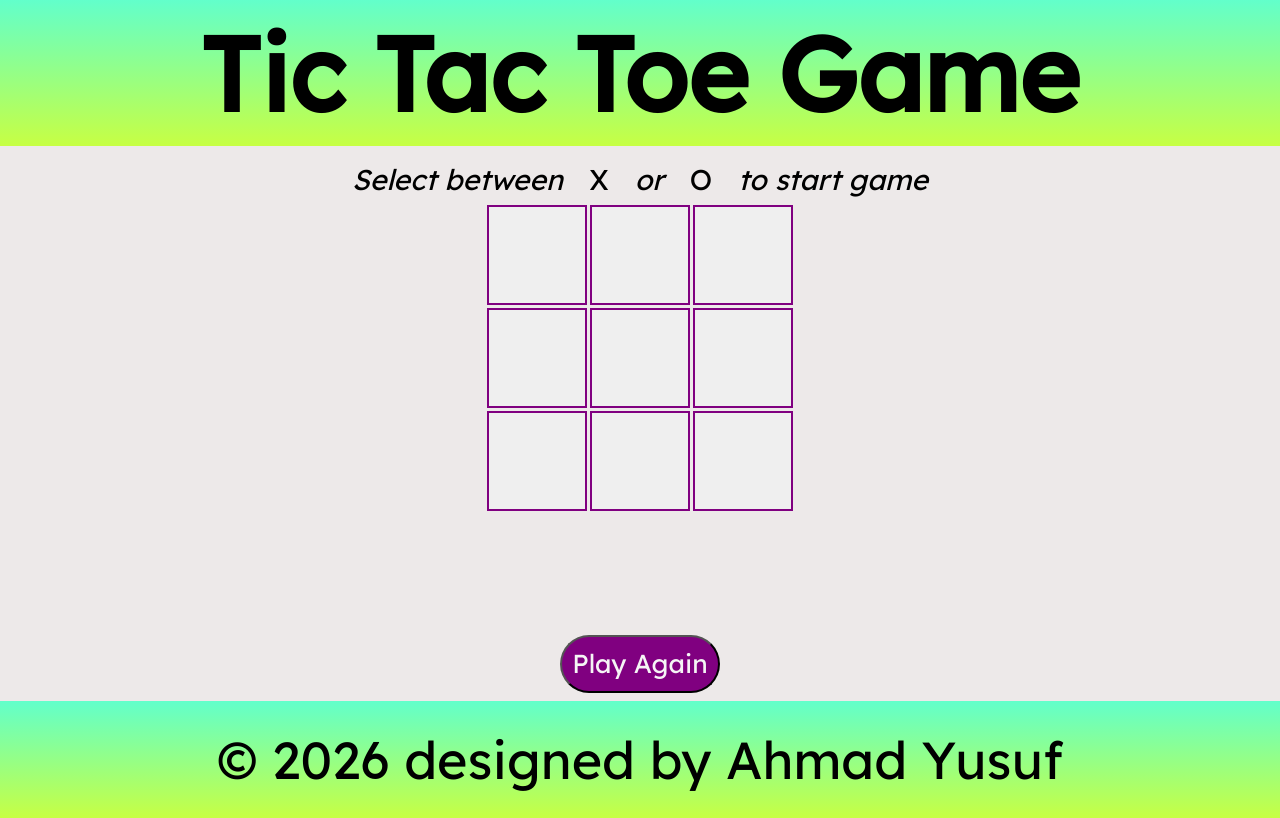
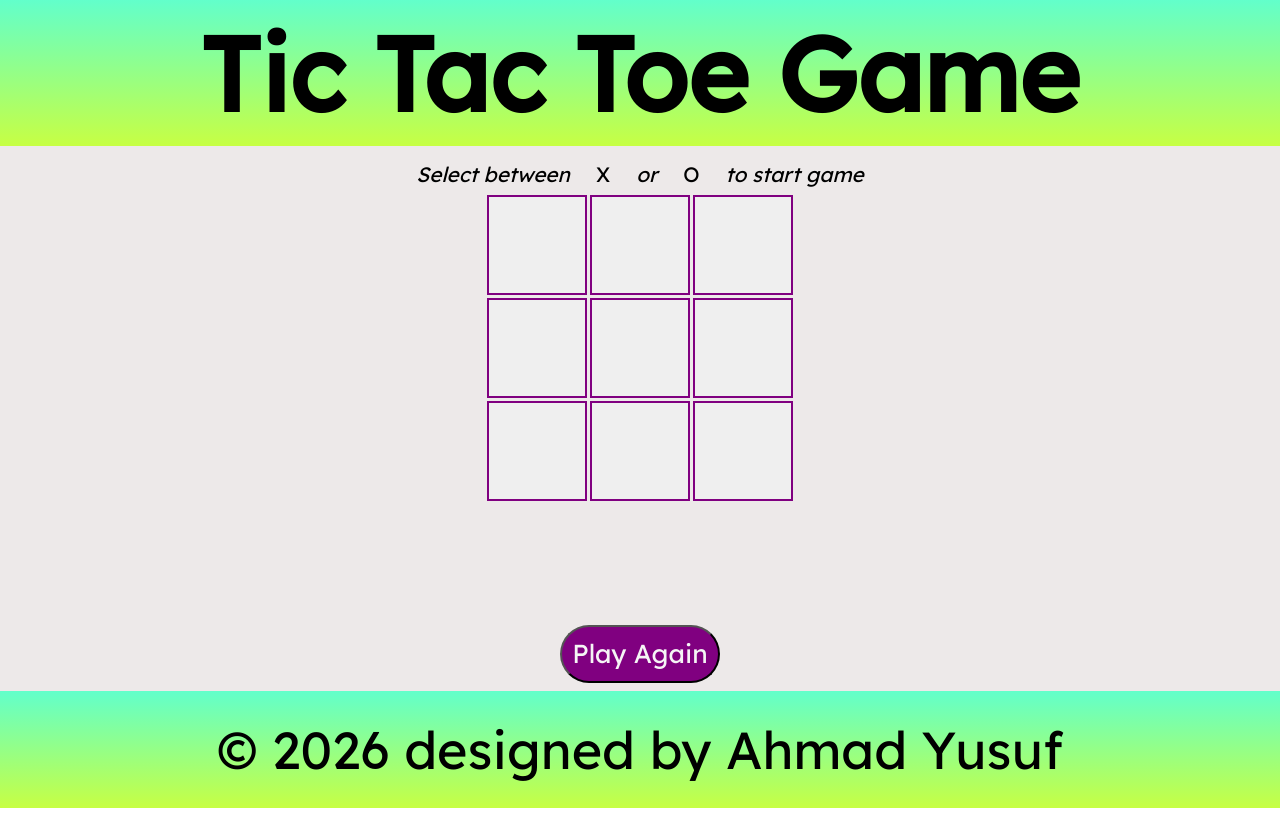
Before and after one commit to dejisamaaa/react_deploy_netlify_tic_tac_toe, a React (Create React App) app: page / in a window 1280 px wide. Built offline with nearby package versions, Linux system fonts and the light colour scheme.

Commit message:
Decrease font size in main_p class

```diff
--- a/src/index.css
+++ b/src/index.css
@@ -44,7 +44,7 @@ body {
 
 .main_p {
   font-style: italic;
-  font-size: 0.55rem;
+  font-size: 0.4rem;
   text-align: center;
   padding: 0.15rem;
 }
```
